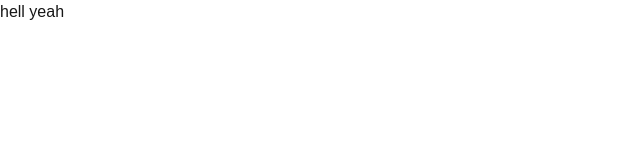
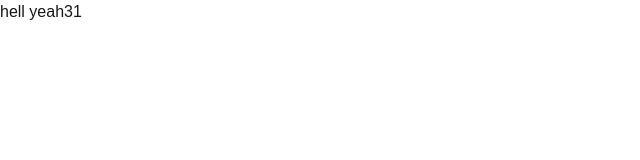
Before and after one commit to HamzaTekinSTAGED/Computer_Depot., a Next.js app: page / in a window 1280 px wide. Shown: the top 160 px of the page, without its empty margins (0-640 px from the left). Built offline with nearby package versions, Linux system fonts and the light colour scheme.

Commit message:
Update page.tsx

```diff
--- a/src/app/page.tsx
+++ b/src/app/page.tsx
@@ -3,7 +3,7 @@
 export default function Home() {
   return (
     <div className="flex justify-center items-center h-[100vh] bg-blue-100 text-3xl text-pink-900">
-      <p className="flex items-center justify-center">hell yeah</p>
+      <p className="flex items-center justify-center">hell yeah31</p>
     </div>
   );
 }
```
